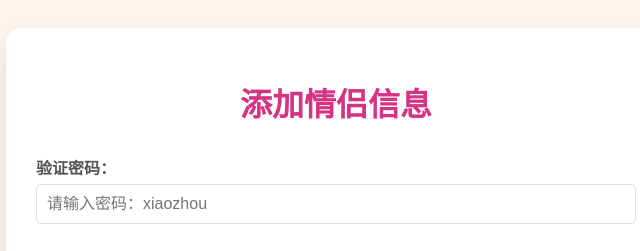
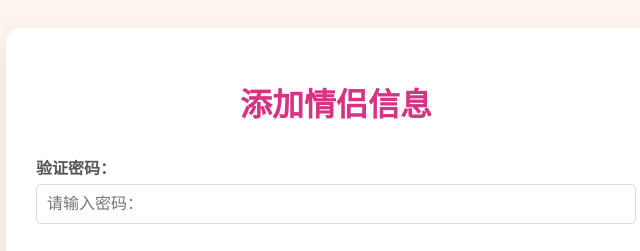
Before and after one commit to zhoudedi/jnr-manager-d1, a plain HTML site: page add.html in a window 1280 px wide. Shown: the top 251 px of the page, 304-944 px from the left. Drawn offline with Linux system fonts and the light colour scheme.

Commit message:
v1.12.122

```diff
--- a/add.html
+++ b/add.html
@@ -13,7 +13,7 @@
         <form id="authForm" class="password-section">
             <div class="form-group">
                 <label for="password">验证密码：</label>
-                <input type="password" id="password" name="password" placeholder="请输入密码：xiaozhou" required>
+                <input type="password" id="password" name="password" placeholder="请输入密码：" required>
             </div>
             <button type="submit" class="submit-btn">验证密码</button>
         </form>
```
